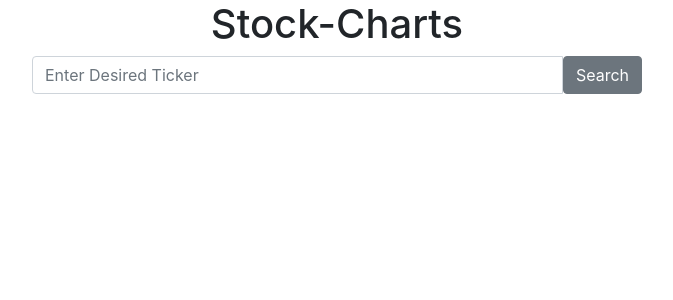
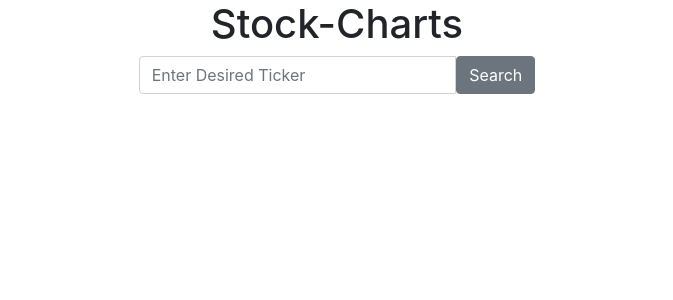
Before and after one commit to FritzTheDev/Stock-Charter, a React (Create React App) app: page / in a window 1280 px wide. Shown: the top 300 px of the page, without its empty margins (303-976 px from the left). Built offline with nearby package versions, Linux system fonts and the light colour scheme.

Commit message:
Decided I like the smaller searchbar better.

```diff
--- a/src/components/App.js
+++ b/src/components/App.js
@@ -6,7 +6,7 @@
     return (
       <div className="container-fluid">
         <div className="row">
-          <div className="col-md-6 offset-md-3">
+          <div className="col-md-4 offset-md-4">
             <h1 className="text-center">Stock-Charts</h1>
             <SearchBar/>
           </div>
```
